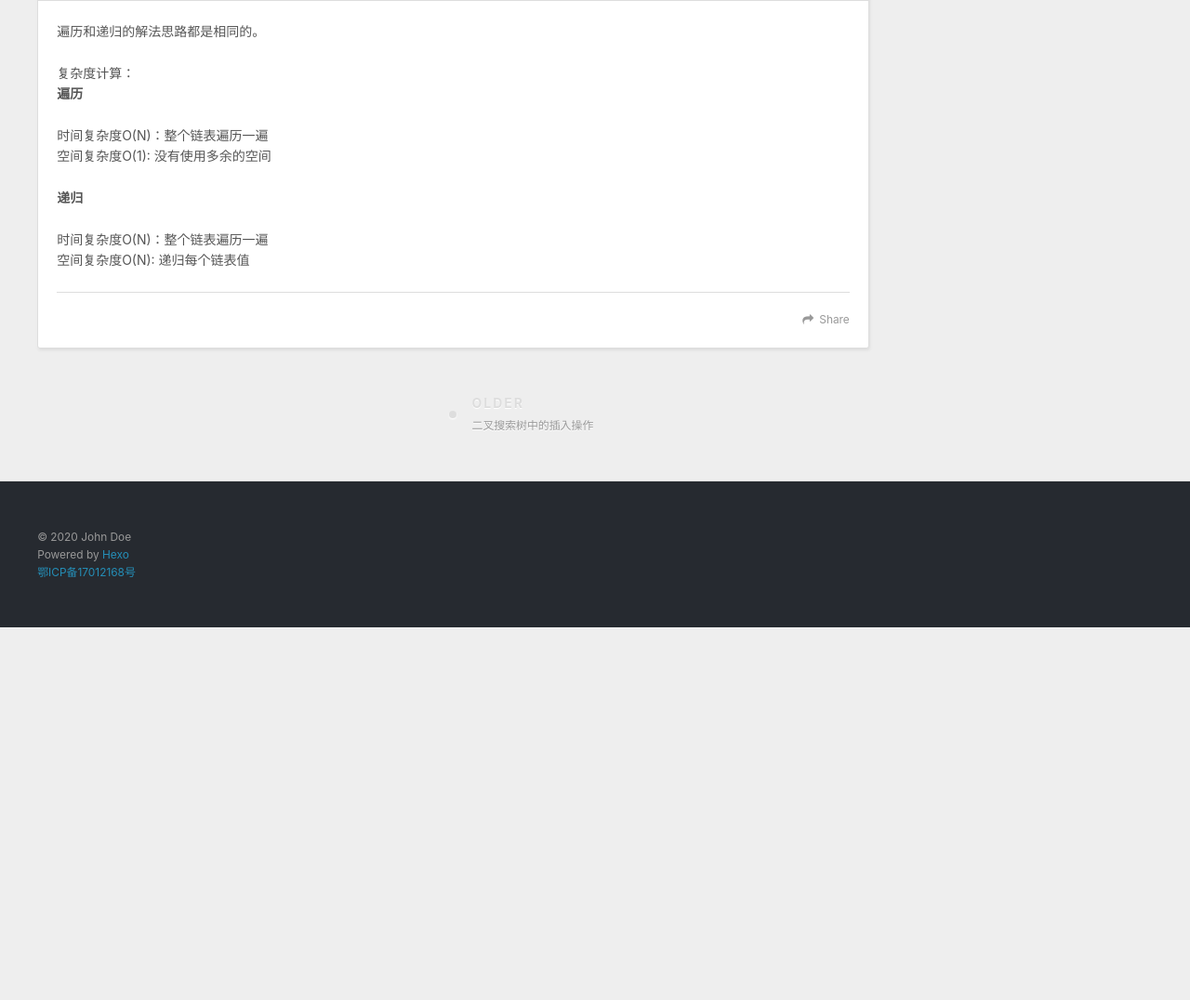
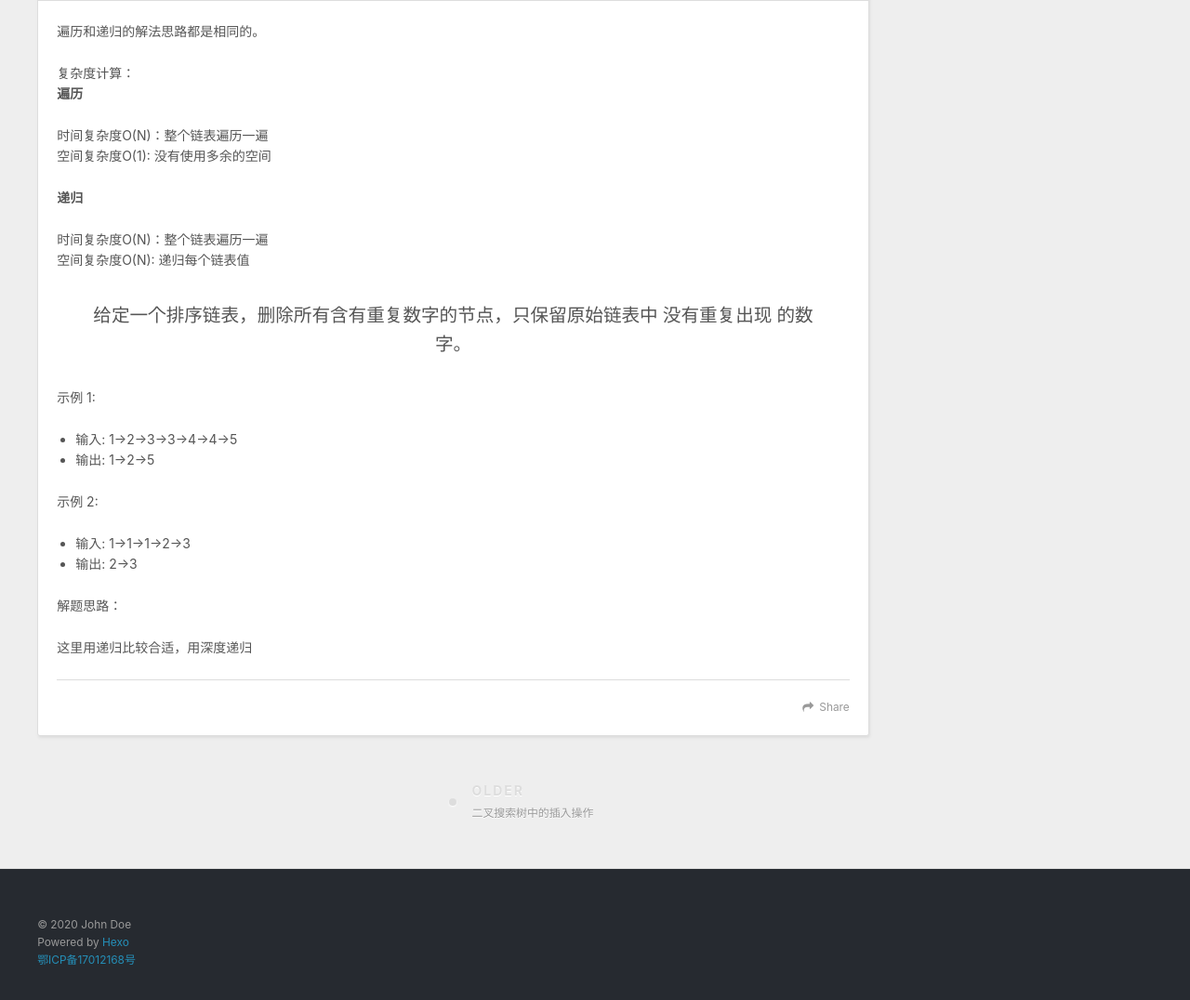
Before and after one commit to solocy/solocy.github.io, a plain HTML site: page 2020/07/13/删除排序链表中的重复元素/index.html in a window 1280 px wide. Shown: the part 1883-2959 px from the top of the page at 93% size. Before the commit the page ends 2558 px from the top, so only its background shows below. Drawn offline with nearby package versions, Linux system fonts and the light colour scheme.

Commit message:
Site updated: 2020-07-13 22:37:12

```diff
--- a/2020/07/13/删除排序链表中的重复元素/index.html
+++ b/2020/07/13/删除排序链表中的重复元素/index.html
@@ -15,7 +15,7 @@
 <meta property="og:description" content="删除排序链表中的重复元素 给定一个排序链表，删除所有重复的元素，使得每个元素只出现一次。  12345public class ListNode &amp;#123;    int val;    ListNode next;    ListNode(int x) &amp;#123; val &#x3D; x; &amp;#125;&amp;#125;   示例 1:  输入: 1-&gt;1-&gt;2 输出: 1-&gt;2 示例">
 <meta property="og:locale" content="zh_CN">
 <meta property="article:published_time" content="2020-07-13T13:13:11.000Z">
-<meta property="article:modified_time" content="2020-07-13T13:13:11.568Z">
+<meta property="article:modified_time" content="2020-07-13T14:36:57.245Z">
 <meta property="article:author" content="John Doe">
 <meta name="twitter:card" content="summary">
 
@@ -119,6 +119,21 @@
 <p>时间复杂度O(N)：整个链表遍历一遍<br>空间复杂度O(1): 没有使用多余的空间</p>
 <p><strong>递归</strong></p>
 <p>时间复杂度O(N)：整个链表遍历一遍<br>空间复杂度O(N): 递归每个链表值</p>
+<blockquote>
+<p>给定一个排序链表，删除所有含有重复数字的节点，只保留原始链表中 没有重复出现 的数字。</p>
+</blockquote>
+<p>示例 1:</p>
+<ul>
+<li>输入: 1-&gt;2-&gt;3-&gt;3-&gt;4-&gt;4-&gt;5</li>
+<li>输出: 1-&gt;2-&gt;5</li>
+</ul>
+<p>示例 2:</p>
+<ul>
+<li>输入: 1-&gt;1-&gt;1-&gt;2-&gt;3</li>
+<li>输出: 2-&gt;3</li>
+</ul>
+<p>解题思路：</p>
+<p>这里用递归比较合适，用深度递归</p>
 
 
     </div>
```
Also changed, not shown: index.html (+15 -0 lines).
